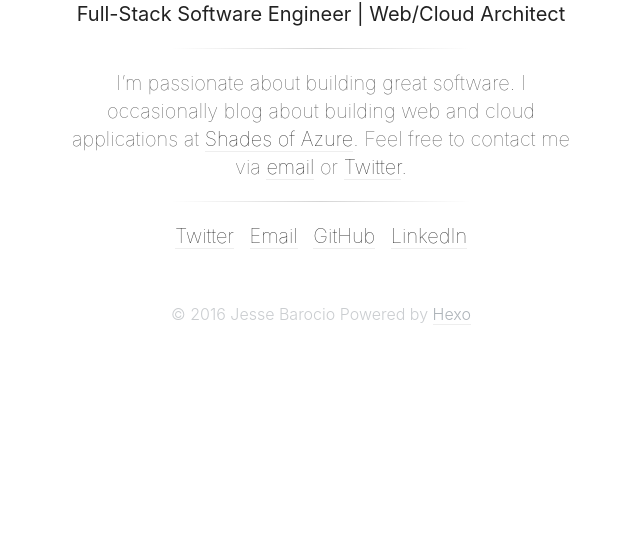
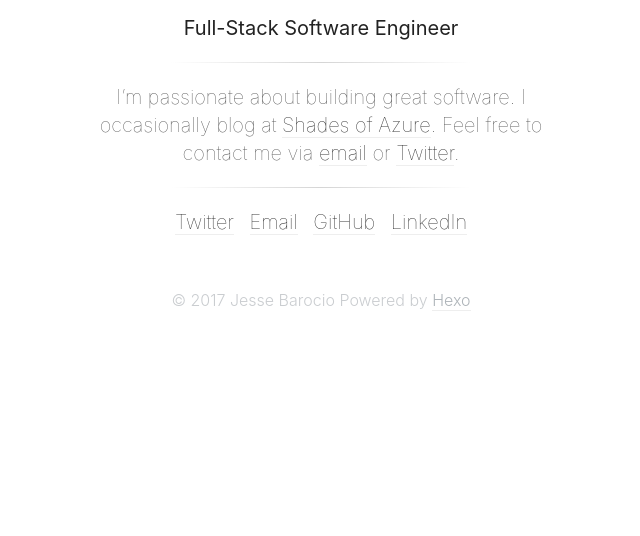
Before and after one commit to jessebarocio/jessebarocio.github.io, a plain HTML site: page index.html in a window 1280 px wide. Shown: the part 264-800 px from the top of the page, without its empty margins (319-959 px from the left). Drawn offline with nearby package versions, Linux system fonts and the light colour scheme.

Commit message:
Update index.html

```diff
--- a/index.html
+++ b/index.html
@@ -3,7 +3,7 @@
 <head>
   <meta charset="utf-8">
 
-  <title>Jesse Barocio | Full-Stack Software Enginner | Web/Cloud Architect</title>
+  <title>Jesse Barocio | Full-Stack Software Enginner</title>
   <meta name="viewport" content="width=device-width, initial-scale=1, maximum-scale=1">
   <meta property="og:type" content="website">
 <meta property="og:title" content="Jesse Barocio | Full-Stack Software Enginner | Web/Cloud Architect">
@@ -30,9 +30,9 @@
     <div class="profile">
       <h1 class="nickname">Jesse Barocio</h1>
       <div class="description">
-        <p><p><strong>Full-Stack Software Engineer | Web/Cloud Architect</strong></p>
+        <p><p><strong>Full-Stack Software Engineer</strong></p>
 <hr>
-<p>I’m passionate about building great software. I occasionally blog about building web and cloud applications at <a href="https://shadesofazure.com">Shades of Azure</a>. Feel free to contact me via <a href="mailto:jesse@barocio.net">email</a> or <a href="http://twitter.com/jessebarocio">Twitter</a>.</p>
+<p>I’m passionate about building great software. I occasionally blog at <a href="https://shadesofazure.com">Shades of Azure</a>. Feel free to contact me via <a href="mailto:jesse@barocio.net">email</a> or <a href="http://twitter.com/jessebarocio">Twitter</a>.</p>
 </p>
       </div>
     </div>
@@ -63,7 +63,7 @@
 
   <footer id="footer" class="home-footer footer">
     <div id="copyright" class="copyright">
-      &copy; 2016 Jesse Barocio  Powered by <a href="http://hexo.io/" target="_blank">Hexo</a>
+      &copy; 2017 Jesse Barocio  Powered by <a href="http://hexo.io/" target="_blank">Hexo</a>
 
       </div>
     </footer>
```
